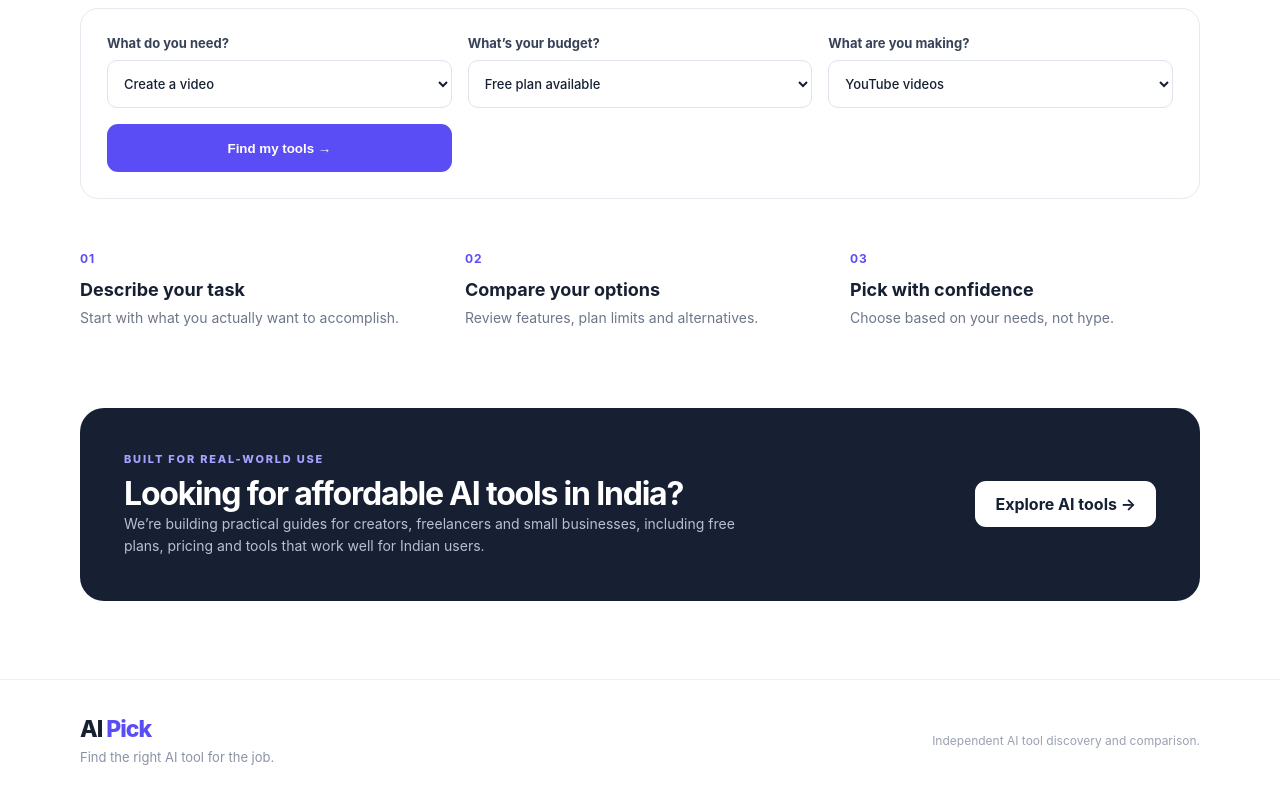
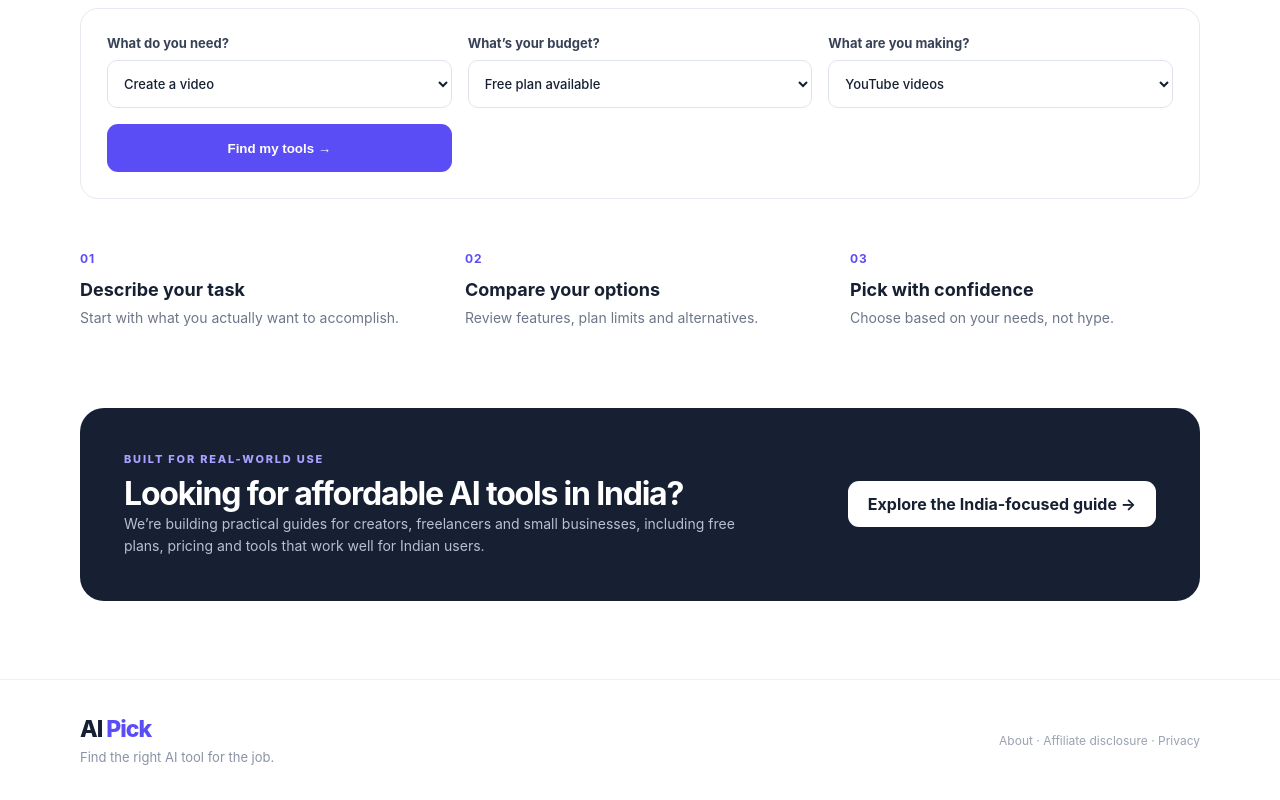
Before and after one commit to alenlenthang4/ai-pick, a Next.js app: page / in a window 1280 px wide. Shown: the part 1783-2583 px from the top of the page. Built offline with nearby package versions, Linux system fonts and the light colour scheme.

Commit message:
Fix homepage navigation and footer links

```diff
--- a/app/home-client.tsx
+++ b/app/home-client.tsx
@@ -34,9 +34,9 @@ export default function HomeClient() {
   return (
     <main>
       <nav className="nav"><div className="wrap navInner"><a className="brand" href="/">AI <span>Pick</span></a><div className="navLinks"><a href="/tools">Tools</a><a href="#categories">Categories</a><a href="#how">How it works</a></div></div></nav>
-      <section className="hero"><div className="wrap heroInner"><div className="eyebrow">AI TOOL DISCOVERY, MADE SIMPLE</div><h1>Find the right <span>AI tool</span> for the job.</h1><p className="heroText">Search, compare and discover useful AI tools without digging through endless lists.</p><div className="search"><span>⌕</span><input aria-label="Search AI tools" value={query} onChange={(e) => setQuery(e.target.value)} placeholder="What do you want to do? Try “make a YouTube video”" /><button type="button" onClick={() => document.getElementById("tools")?.scrollIntoView({ behavior: "smooth" })}>Search</button></div><div className="popular">Explore: <a href="#tools">AI video</a><a href="#tools">AI voice</a></div></div></section>
-      <section className="section" id="categories"><div className="wrap"><div className="sectionHead"><div><div className="kicker">EXPLORE</div><h2>Find tools by what you need.</h2></div><a className="textLink" href="#tools">View all tools →</a></div><div className="categoryGrid">{categories.map(([icon,name,desc]) => <a className="category" href="#tools" key={name}><div className="icon">{icon}</div><h3>{name}</h3><p>{desc}</p></a>)}</div></div></section>
-      <section className="section soft" id="tools"><div className="wrap"><div className="sectionHead"><div><div className="kicker">POPULAR TOOLS</div><h2>Useful tools, clearly explained.</h2></div><a className="textLink" href="/tools">Browse all tools →</a></div><div className="toolGrid">{filteredTools.map((tool) => <article className="toolCard" key={tool.name}><div className="toolTop"><div className="toolLogo">{tool.name[0]}</div><span className="pill">{tool.tag}</span></div><h3>{tool.name}</h3><div className="toolType">{tool.type}</div><p>{tool.desc}</p><a className="cardLink" href={tool.href} target={tool.href.startsWith("http") ? "_blank" : undefined} rel={tool.href.startsWith("http") ? "noopener noreferrer" : undefined}>Explore tool →</a></article>)}</div>{query && filteredTools.length === 0 && <p className="emptySearch">No matching tools yet. Try a broader search.</p>}</div></section>
+      <section className="hero"><div className="wrap heroInner"><div className="eyebrow">AI TOOL DISCOVERY, MADE SIMPLE</div><h1>Find the right <span>AI tool</span> for the job.</h1><p className="heroText">Search, compare and discover useful AI tools without digging through endless lists.</p><div className="search"><span>⌕</span><input aria-label="Search AI tools" value={query} onChange={(e) => setQuery(e.target.value)} placeholder="What do you want to do? Try “make a YouTube video”" /><button type="button" onClick={() => document.getElementById("tools")?.scrollIntoView({ behavior: "smooth" })}>Search</button></div><div className="popular">Explore: <a href="/tools#video">AI video</a><a href="/tools#voice-audio">AI voice</a></div></div></section>
+      <section className="section" id="categories"><div className="wrap"><div className="sectionHead"><div><div className="kicker">EXPLORE</div><h2>Find tools by what you need.</h2></div><a className="textLink" href="/tools">View all tools →</a></div><div className="categoryGrid">{categories.map(([icon,name,desc]) => <a className="category" href={name === "Video" ? "/tools#video" : "/tools#voice-audio"} key={name}><div className="icon">{icon}</div><h3>{name}</h3><p>{desc}</p></a>)}</div></div></section>
+      <section className="section soft" id="tools"><div className="wrap"><div className="sectionHead"><div><div className="kicker">POPULAR TOOLS</div><h2>Useful tools, clearly explained.</h2></div><a className="textLink" href="/tools">Browse all tools →</a></div><div className="toolGrid">{filteredTools.map((tool) => <article className="toolCard" id={tool.name === "Fliki" ? "video" : "voice-audio"} key={tool.name}><div className="toolTop"><div className="toolLogo">{tool.name[0]}</div><span className="pill">{tool.tag}</span></div><h3>{tool.name}</h3><div className="toolType">{tool.type}</div><p>{tool.desc}</p><a className="cardLink" href={tool.href} target={tool.href.startsWith("http") ? "_blank" : undefined} rel={tool.href.startsWith("http") ? "noopener noreferrer" : undefined}>Explore tool →</a></article>)}</div>{query && filteredTools.length === 0 && <p className="emptySearch">No matching tools yet. Try a broader search.</p>}</div></section>
       <section className="section" id="how"><div className="wrap"><div className="finder"><div><div className="kicker">AI PICK FINDER</div><h2>Find a tool for your next project.</h2><p>Choose your task, budget and content type. We’ll match your answers to tools currently listed on AI Pick.</p></div></div>
         <div className="finderControls">
           <label className="finderField">What do you need?<select value={finderTask} onChange={(e) => { setFinderTask(e.target.value); setShowRecommendations(false); }}><option value="video">Create a video</option><option value="voice">Generate a voiceover</option><option value="any">Show me any tool</option></select></label>
@@ -46,8 +46,8 @@ export default function HomeClient() {
         </div>
         {showRecommendations && <div className="finderResults" aria-live="polite"><h3>Your matches</h3>{recommendations.length ? <div className="toolGrid">{recommendations.map((tool) => <article className="toolCard" key={tool.name}><div className="toolTop"><div className="toolLogo">{tool.name[0]}</div><span className="pill">{tool.free ? "Free plan" : "Check pricing"}</span></div><h3>{tool.name}</h3><p>{tool.desc}</p><a className="cardLink" href={tool.href} target={tool.href.startsWith("http") ? "_blank" : undefined} rel={tool.href.startsWith("http") ? "noopener noreferrer" : undefined}>{tool.href.startsWith("/") ? "Read AI Pick guide →" : "Visit official website →"}</a></article>)}</div> : <p>No listed tools match all those choices yet. Try “Any budget” or another content type.</p>}<p className="smallNote">Recommendations use the current AI Pick directory, not live pricing data. Check each provider’s latest plan details before choosing.</p></div>}
         <div className="steps"><div><b>01</b><h3>Describe your task</h3><p>Start with what you actually want to accomplish.</p></div><div><b>02</b><h3>Compare your options</h3><p>Review features, plan limits and alternatives.</p></div><div><b>03</b><h3>Pick with confidence</h3><p>Choose based on your needs, not hype.</p></div></div></div></section>
-      <section className="india"><div className="wrap"><div className="indiaBox"><div><div className="kicker">BUILT FOR REAL-WORLD USE</div><h2>Looking for affordable AI tools in India?</h2><p>We’re building practical guides for creators, freelancers and small businesses, including free plans, pricing and tools that work well for Indian users.</p></div><a className="button light" href="#tools">Explore AI tools →</a></div></div></section>
-      <footer><div className="wrap footerInner"><div><div className="brand">AI <span>Pick</span></div><p>Find the right AI tool for the job.</p></div><div className="footerNote">Independent AI tool discovery and comparison.</div></div></footer>
+      <section className="india"><div className="wrap"><div className="indiaBox"><div><div className="kicker">BUILT FOR REAL-WORLD USE</div><h2>Looking for affordable AI tools in India?</h2><p>We’re building practical guides for creators, freelancers and small businesses, including free plans, pricing and tools that work well for Indian users.</p></div><a className="button light" href="/guides/best-free-ai-video-generators-youtube-india">Explore the India-focused guide →</a></div></div></section>
+      <footer><div className="wrap footerInner"><div><div className="brand">AI <span>Pick</span></div><p>Find the right AI tool for the job.</p></div><div className="footerNote"><a href="/about">About</a> · <a href="/affiliate-disclosure">Affiliate disclosure</a> · <a href="/privacy">Privacy</a></div></div></footer>
     </main>
   );
 }
```
